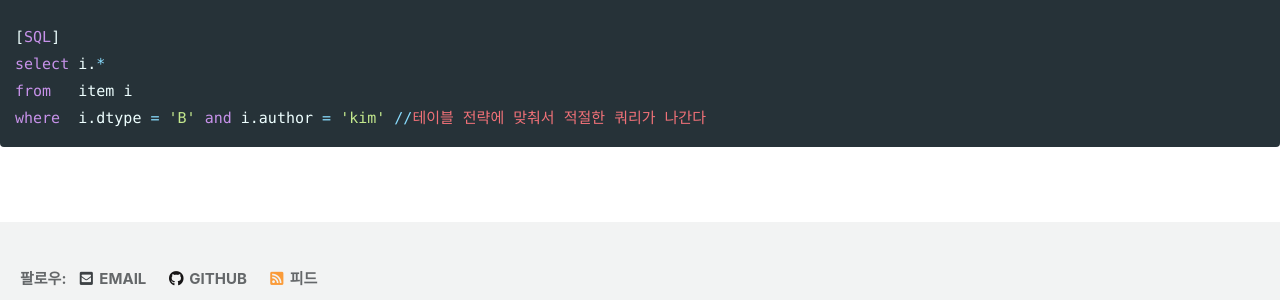
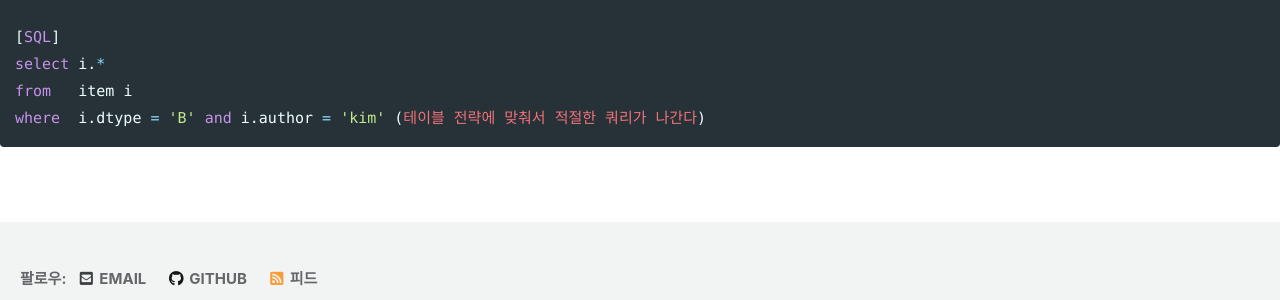
Before and after one commit to maenguin/maenguin.github.io, a Jekyll site: the page built from private/jpa-jpql.md, in a window 1280 px wide. Shown: the part 874-1174 px from the top of the page. Built offline with Jekyll 4.4.1, drawn with Linux system fonts in a browser that asks for light colours; cached includes are drawn as plain includes; our own code applies the rules of GitHub Pages for plain Markdown files.

````diff
--- a/private/jpa-jpql.md
+++ b/private/jpa-jpql.md
@@ -23,5 +23,5 @@ select i from item i where treat(i as Book).author = 'kim'
 [SQL]
 select i.*
 from   item i
-where  i.dtype = 'B' and i.author = 'kim' //테이블 전략에 맞춰서 적절한 쿼리가 나간다
+where  i.dtype = 'B' and i.author = 'kim' (테이블 전략에 맞춰서 적절한 쿼리가 나간다)
 ```
````
